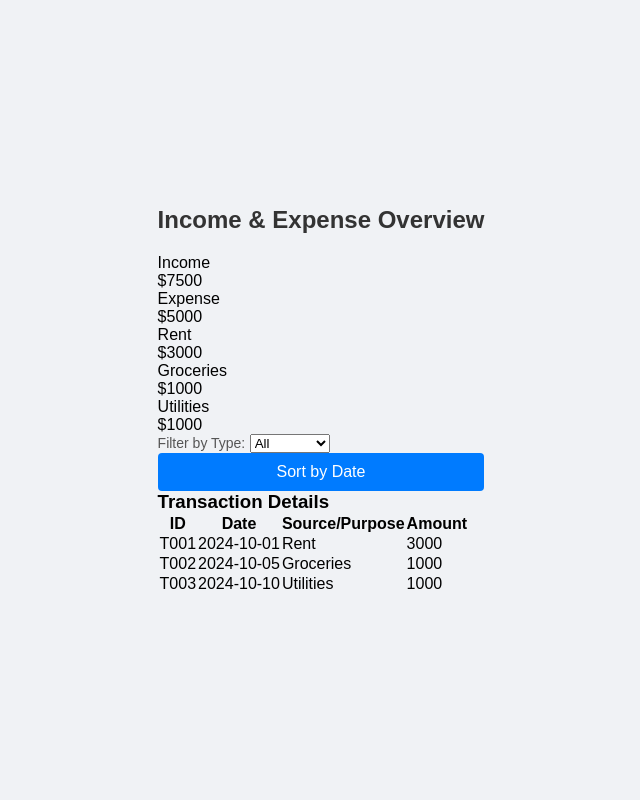
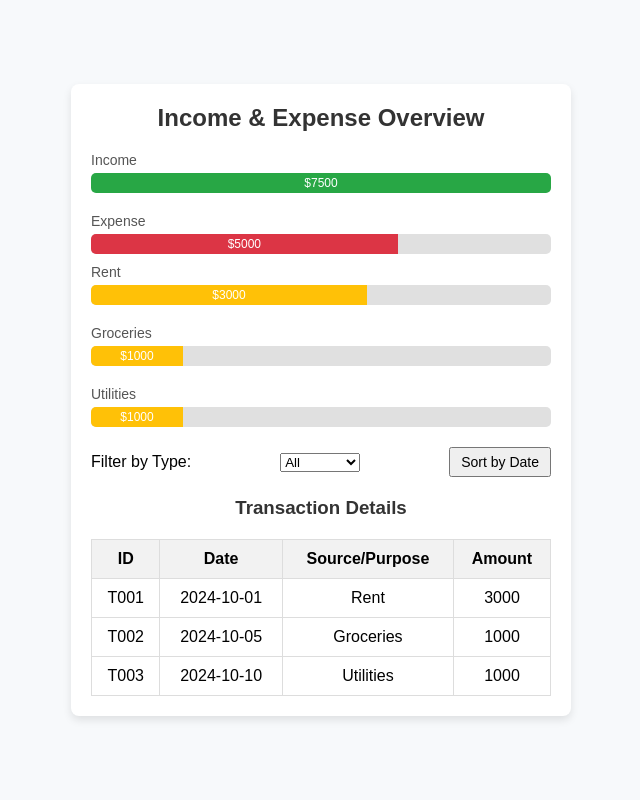
Before and after one commit to annask817/CS4347-Database-Proj, a PHP site: page /overview.html in a window 1280 px wide. Shown: the whole page, without its empty margins (319-959 px from the left). Run offline with PHP 8.4, Linux system fonts and the light colour scheme.

Commit message:
fixed link

```diff
--- a/pages/stylesO.css
+++ b/pages/stylesO.css
@@ -10,11 +10,11 @@ body {
     align-items: center;
     justify-content: center;
     height: 100vh;
-    background-color: #f0f2f5;
+    background-color: #f7f9fb;
 }
 
-.login-container {
-    width: 300px;
+.overview-container {
+    width: 500px;
     padding: 20px;
     background-color: #fff;
     border-radius: 8px;
@@ -22,41 +22,84 @@ body {
     text-align: center;
 }
 
-h2 {
+h2, h3 {
     margin-bottom: 20px;
     color: #333;
 }
 
-.input-group {
-    margin-bottom: 15px;
+.bar-section {
+    margin-bottom: 20px;
+}
+
+.label {
+    font-size: 14px;
+    margin-bottom: 5px;
+    color: #555;
     text-align: left;
 }
 
-label {
-    font-size: 14px;
-    color: #555;
+.bar {
+    width: 100%;
+    height: 20px;
+    background-color: #e0e0e0;
+    border-radius: 5px;
+    overflow: hidden;
 }
 
-input[type="text"],
-input[type="password"] {
+.bar-fill {
+    height: 100%;
+    text-align: center;
+    color: #fff;
+    font-size: 12px;
+    line-height: 20px;
+    white-space: nowrap;
+}
+
+.income {
+    background-color: #28a745;
+}
+
+.expense {
+    background-color: #dc3545;
+}
+
+.expense-categories {
+    margin-top: 10px;
+}
+
+.category {
+    background-color: #ffc107;
+}
+
+table {
     width: 100%;
-    padding: 8px;
-    margin-top: 5px;
-    border: 1px solid #ccc;
-    border-radius: 4px;
+    border-collapse: collapse;
+    margin-top: 20px;
+}
+
+table, th, td {
+    border: 1px solid #ddd;
+}
+
+th, td {
+    padding: 10px;
+    text-align: center;
+}
+
+th {
+    background-color: #f2f2f2;
+    font-weight: bold;
+}
+
+.controls {
+    display: flex;
+    justify-content: space-between;
+    margin-bottom: 20px;
+    align-items: center;
 }
 
 button {
-    width: 100%;
-    padding: 10px;
-    background-color: #007bff;
-    border: none;
-    border-radius: 4px;
-    color: white;
-    font-size: 16px;
+    padding: 5px 10px;
+    font-size: 14px;
     cursor: pointer;
 }
-
-button:hover {
-    background-color: #0056b3;
-}
```
